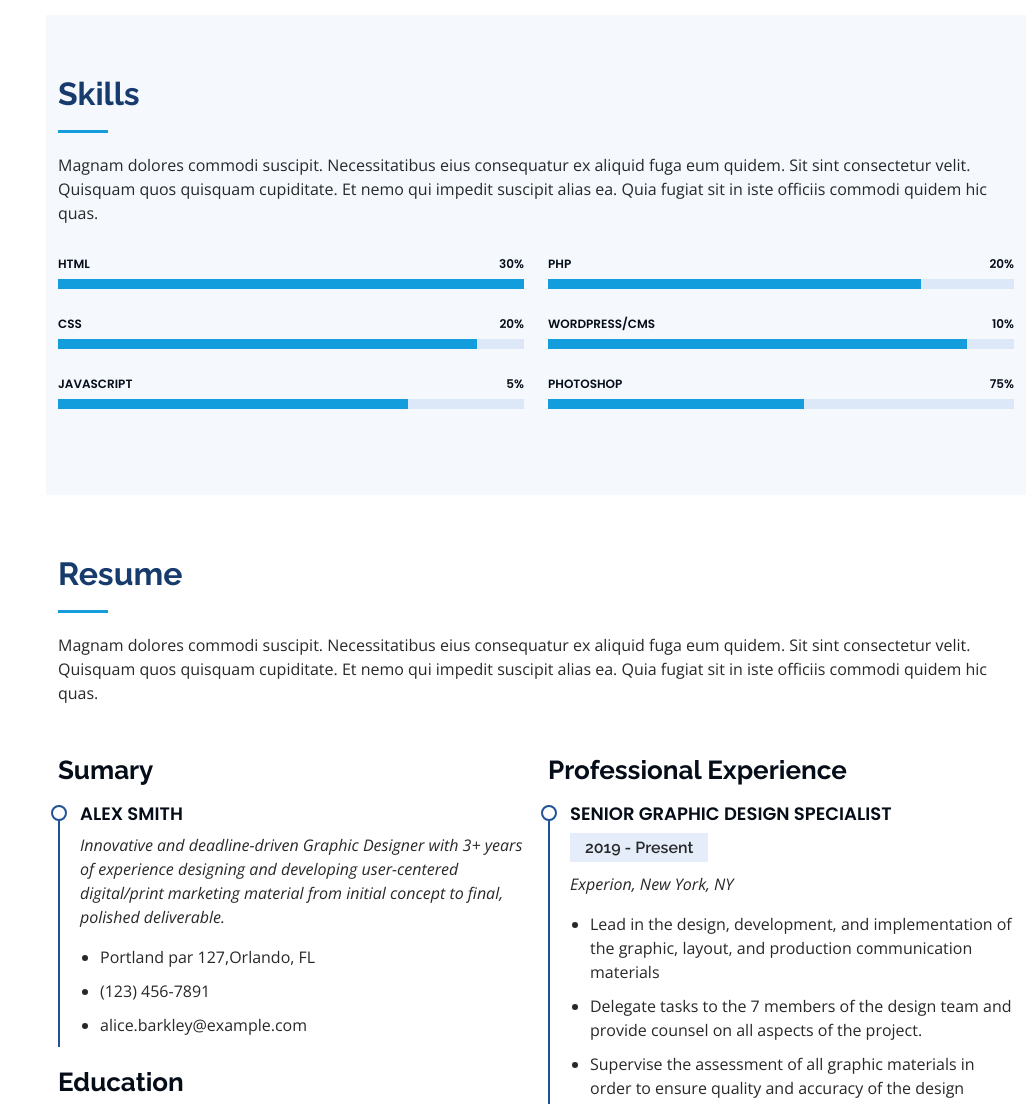
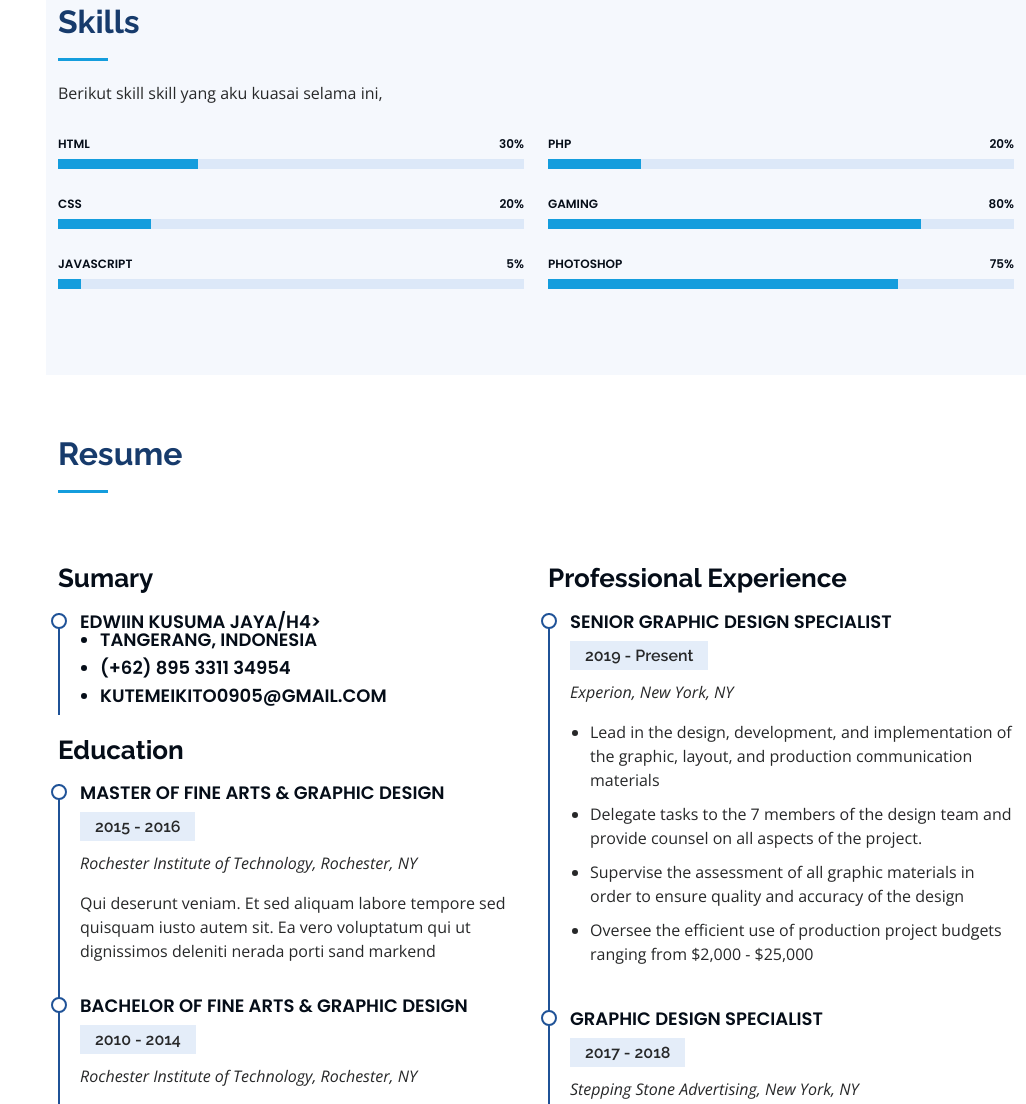
Before and after one commit to kutemeikito/kutemeikito.github-io, a plain HTML site: page index.html in a window 1280 px wide. Shown: the part 1421-2525 px from the top of the page, without its empty margins (254-1280 px from the left). Drawn offline with nearby package versions, Linux system fonts and the light colour scheme.

Commit message:
index.html : Update index
Signed-off-by: Edwiin Kusuma Jaya <kutemeikito0905@gmail.com>

```diff
--- a/index.html
+++ b/index.html
@@ -76,7 +76,6 @@
 
         <div class="section-title">
           <h2>About</h2>
-          <p>Magnam dolores commodi suscipit. Necessitatibus eius consequatur ex aliquid fuga eum quidem. Sit sint consectetur velit. Quisquam quos quisquam cupiditate. Et nemo qui impedit suscipit alias ea. Quia fugiat sit in iste officiis commodi quidem hic quas.</p>
         </div>
 
         <div class="row">
@@ -117,7 +116,7 @@
 
         <div class="section-title">
           <h2>Skills</h2>
-          <p>Magnam dolores commodi suscipit. Necessitatibus eius consequatur ex aliquid fuga eum quidem. Sit sint consectetur velit. Quisquam quos quisquam cupiditate. Et nemo qui impedit suscipit alias ea. Quia fugiat sit in iste officiis commodi quidem hic quas.</p>
+          <p>Berikut skill skill yang aku kuasai selama ini,</p>
         </div>
 
         <div class="row skills-content">
@@ -127,21 +126,21 @@
             <div class="progress">
               <span class="skill">HTML <i class="val">30%</i></span>
               <div class="progress-bar-wrap">
-                <div class="progress-bar" role="progressbar" aria-valuenow="100" aria-valuemin="0" aria-valuemax="100"></div>
+                <div class="progress-bar" role="progressbar" aria-valuenow="30" aria-valuemin="0" aria-valuemax="100"></div>
               </div>
             </div>
 
             <div class="progress">
               <span class="skill">CSS <i class="val">20%</i></span>
               <div class="progress-bar-wrap">
-                <div class="progress-bar" role="progressbar" aria-valuenow="90" aria-valuemin="0" aria-valuemax="100"></div>
+                <div class="progress-bar" role="progressbar" aria-valuenow="20" aria-valuemin="0" aria-valuemax="100"></div>
               </div>
             </div>
 
             <div class="progress">
               <span class="skill">JavaScript <i class="val">5%</i></span>
               <div class="progress-bar-wrap">
-                <div class="progress-bar" role="progressbar" aria-valuenow="75" aria-valuemin="0" aria-valuemax="100"></div>
+                <div class="progress-bar" role="progressbar" aria-valuenow="5" aria-valuemin="0" aria-valuemax="100"></div>
               </div>
             </div>
 
@@ -152,21 +151,21 @@
             <div class="progress">
               <span class="skill">PHP <i class="val">20%</i></span>
               <div class="progress-bar-wrap">
-                <div class="progress-bar" role="progressbar" aria-valuenow="80" aria-valuemin="0" aria-valuemax="100"></div>
+                <div class="progress-bar" role="progressbar" aria-valuenow="20" aria-valuemin="0" aria-valuemax="100"></div>
               </div>
             </div>
 
             <div class="progress">
-              <span class="skill">WordPress/CMS <i class="val">10%</i></span>
+              <span class="skill">Gaming <i class="val">80%</i></span>
               <div class="progress-bar-wrap">
-                <div class="progress-bar" role="progressbar" aria-valuenow="90" aria-valuemin="0" aria-valuemax="100"></div>
+                <div class="progress-bar" role="progressbar" aria-valuenow="80" aria-valuemin="0" aria-valuemax="100"></div>
               </div>
             </div>
 
             <div class="progress">
               <span class="skill">Photoshop <i class="val">75%</i></span>
               <div class="progress-bar-wrap">
-                <div class="progress-bar" role="progressbar" aria-valuenow="55" aria-valuemin="0" aria-valuemax="100"></div>
+                <div class="progress-bar" role="progressbar" aria-valuenow="75" aria-valuemin="0" aria-valuemax="100"></div>
               </div>
             </div>
 
@@ -183,19 +182,17 @@
 
         <div class="section-title">
           <h2>Resume</h2>
-          <p>Magnam dolores commodi suscipit. Necessitatibus eius consequatur ex aliquid fuga eum quidem. Sit sint consectetur velit. Quisquam quos quisquam cupiditate. Et nemo qui impedit suscipit alias ea. Quia fugiat sit in iste officiis commodi quidem hic quas.</p>
         </div>
 
         <div class="row">
           <div class="col-lg-6" data-aos="fade-up">
             <h3 class="resume-title">Sumary</h3>
             <div class="resume-item pb-0">
-              <h4>Alex Smith</h4>
-              <p><em>Innovative and deadline-driven Graphic Designer with 3+ years of experience designing and developing user-centered digital/print marketing material from initial concept to final, polished deliverable.</em></p>
+              <h4>Edwiin Kusuma Jaya/h4>
               <ul>
-                <li>Portland par 127,Orlando, FL</li>
-                <li>(123) 456-7891</li>
-                <li>alice.barkley@example.com</li>
+                <li>Tangerang, Indonesia</li>
+                <li>(+62) 895 3311 34954</li>
+                <li>kutemeikito0905@gmail.com</li>
               </ul>
             </div>
 
```
